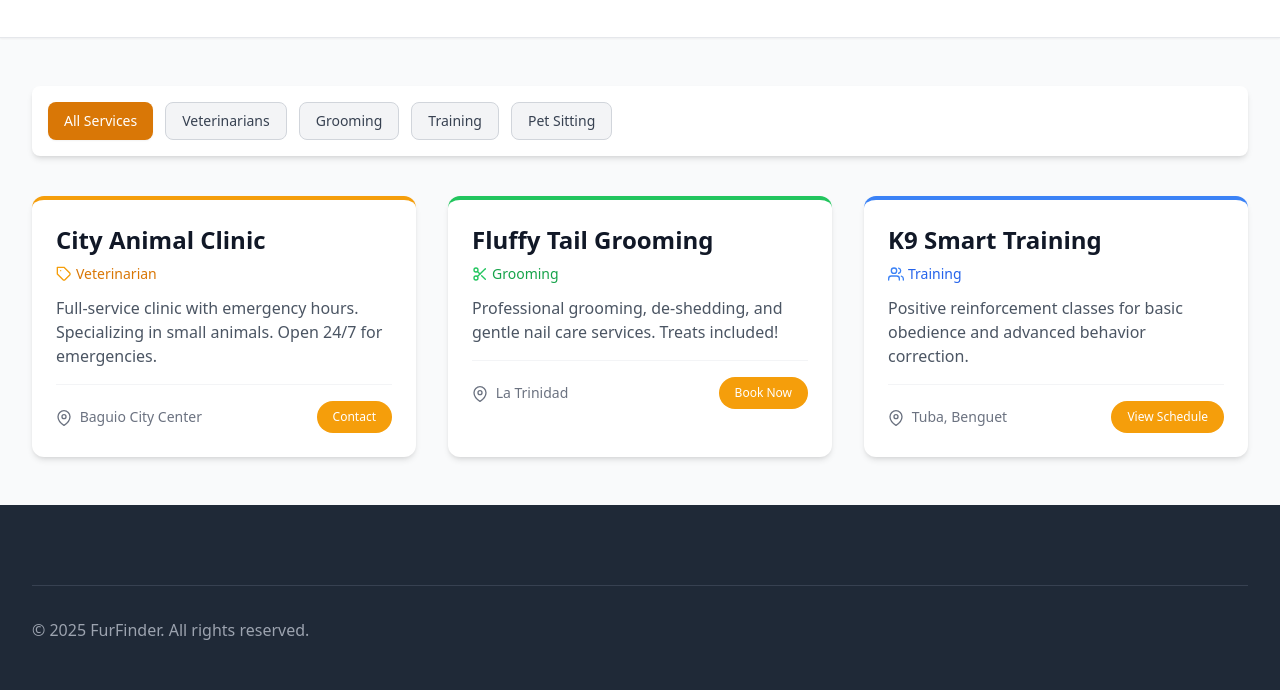
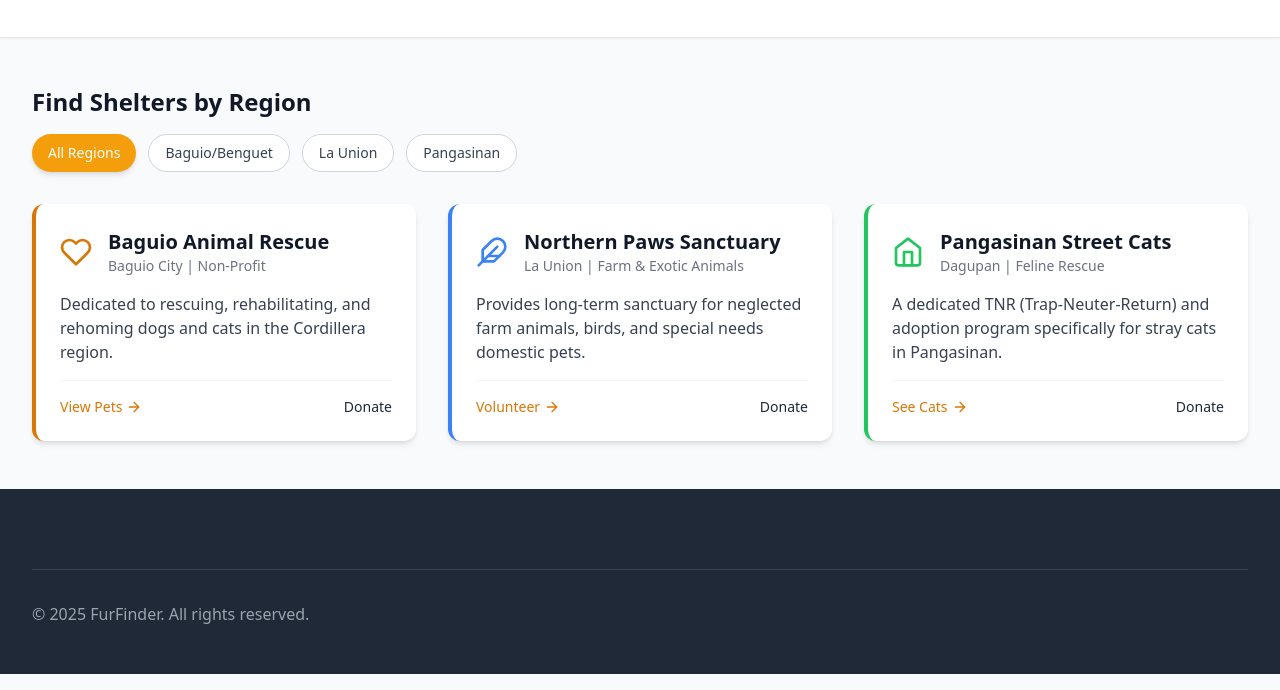
Before and after one commit to gumiho28/FurFinder2, a plain HTML site: page shelters.html in a window 1280 px wide. Shown: the part 179-869 px from the top of the page. Drawn offline with nearby package versions, Linux system fonts and the light colour scheme.

Commit message:
Add files via upload

```diff
--- a/shelters.html
+++ b/shelters.html
@@ -3,14 +3,14 @@
 <head>
     <meta charset="UTF-8">
     <meta name="viewport" content="width=device-width, initial-scale=1.0">
-    <title>Pet Services - FurFinder</title>
+    <title>Shelters - FurFinder</title>
     <link rel="icon" type="image/x-icon" href="/static/favicon.ico">
     <script src="https://cdn.tailwindcss.com"></script>
     <script src="https://unpkg.com/feather-icons"></script>
     <script src="https://cdn.jsdelivr.net/npm/feather-icons/dist/feather.min.js"></script>
     <style>
         .nav-item:hover { transform: translateY(-2px); }
-        .service-card:hover {
+        .shelter-card:hover {
             transform: translateY(-5px);
             box-shadow: 0 20px 25px -5px rgba(0, 0, 0, 0.1), 0 10px 10px -5px rgba(0, 0, 0, 0.04);
         }
@@ -38,8 +38,8 @@
                         <a href="index.html" class="border-transparent text-gray-500 hover:border-gray-300 hover:text-gray-700 inline-flex items-center px-1 pt-1 border-b-2 text-sm font-medium nav-item transition duration-150 ease-in-out"> Home </a>
                         <a href="adoption.html" class="border-transparent text-gray-500 hover:border-gray-300 hover:text-gray-700 inline-flex items-center px-1 pt-1 border-b-2 text-sm font-medium nav-item transition duration-150 ease-in-out"> Adoption </a>
                         <a href="lost_found.html" class="border-transparent text-gray-500 hover:border-gray-300 hover:text-gray-700 inline-flex items-center px-1 pt-1 border-b-2 text-sm font-medium nav-item transition duration-150 ease-in-out"> Lost & Found </a>
-                        <a href="services.html" class="border-amber-500 text-gray-900 inline-flex items-center px-1 pt-1 border-b-2 text-sm font-medium nav-item transition duration-150 ease-in-out"> Services </a>
-                        <a href="shelters.html" class="border-transparent text-gray-500 hover:border-gray-300 hover:text-gray-700 inline-flex items-center px-1 pt-1 border-b-2 text-sm font-medium nav-item transition duration-150 ease-in-out"> Shelters </a>
+                        <a href="services.html" class="border-transparent text-gray-500 hover:border-gray-300 hover:text-gray-700 inline-flex items-center px-1 pt-1 border-b-2 text-sm font-medium nav-item transition duration-150 ease-in-out"> Services </a>
+                        <a href="shelters.html" class="border-amber-500 text-gray-900 inline-flex items-center px-1 pt-1 border-b-2 text-sm font-medium nav-item transition duration-150 ease-in-out"> Shelters </a>
                         <a href="donations.html" class="border-transparent text-gray-500 hover:border-gray-300 hover:text-gray-700 inline-flex items-center px-1 pt-1 border-b-2 text-sm font-medium nav-item transition duration-150 ease-in-out"> Donations </a>
                     </div>
                 </div>
@@ -60,71 +60,88 @@
         <div class="bg-white shadow-sm border-b border-gray-200">
             <div class="max-w-7xl mx-auto py-10 px-4 sm:px-6 lg:px-8">
                 <h1 class="text-3xl font-extrabold text-gray-900 flex items-center">
-                    <i data-feather="tool" class="h-8 w-8 text-amber-500 mr-3"></i>
-                    Pet Services Directory
+                    <i data-feather="home" class="h-8 w-8 text-amber-500 mr-3"></i>
+                    Partner Shelters & Rescues
                 </h1>
-                <p class="mt-2 text-lg text-gray-500">Find the best care providers for your pet near you—vets, groomers, trainers, and more.</p>
+                <p class="mt-2 text-lg text-gray-500">Connect directly with the local organizations dedicated to pet welfare.</p>
             </div>
         </div>
 
         <div class="max-w-7xl mx-auto py-12 px-4 sm:px-6 lg:px-8">
-            <div class="flex flex-wrap justify-start gap-3 mb-10 p-4 bg-white rounded-lg shadow-md">
-                <button class="bg-amber-600 text-white px-4 py-2 rounded-lg shadow-sm text-sm hover:bg-amber-700 transition">All Services</button>
-                <button class="bg-gray-100 text-gray-700 border border-gray-300 px-4 py-2 rounded-lg text-sm hover:bg-gray-200 transition">Veterinarians</button>
-                <button class="bg-gray-100 text-gray-700 border border-gray-300 px-4 py-2 rounded-lg text-sm hover:bg-gray-200 transition">Grooming</button>
-                <button class="bg-gray-100 text-gray-700 border border-gray-300 px-4 py-2 rounded-lg text-sm hover:bg-gray-200 transition">Training</button>
-                <button class="bg-gray-100 text-gray-700 border border-gray-300 px-4 py-2 rounded-lg text-sm hover:bg-gray-200 transition">Pet Sitting</button>
+             <div class="mb-8">
+                <h2 class="text-2xl font-bold text-gray-900 mb-4">Find Shelters by Region</h2>
+                <div class="flex flex-wrap gap-3">
+                    <button class="bg-amber-500 text-white px-4 py-2 rounded-full text-sm shadow-md">All Regions</button>
+                    <button class="bg-white text-gray-700 border border-gray-300 px-4 py-2 rounded-full text-sm hover:bg-gray-100">Baguio/Benguet</button>
+                    <button class="bg-white text-gray-700 border border-gray-300 px-4 py-2 rounded-full text-sm hover:bg-gray-100">La Union</button>
+                    <button class="bg-white text-gray-700 border border-gray-300 px-4 py-2 rounded-full text-sm hover:bg-gray-100">Pangasinan</button>
+                </div>
             </div>
 
             <div class="grid grid-cols-1 md:grid-cols-2 lg:grid-cols-3 gap-8">
-                <div class="service-card bg-white rounded-xl shadow-md overflow-hidden transition duration-300 ease-in-out border-t-4 border-amber-500">
-                    <div class="p-6">
-                        <h3 class="text-2xl font-bold text-gray-900">City Animal Clinic</h3>
-                        <div class="mt-2 flex items-center text-sm">
-                            <i data-feather="tag" class="h-4 w-4 text-amber-500 mr-1"></i>
-                            <span class="text-amber-600 font-medium">Veterinarian</span>
+                <div class="shelter-card bg-white rounded-xl shadow-md overflow-hidden transition duration-300 ease-in-out p-6 border-l-4 border-amber-600">
+                    <div class="flex items-center mb-4">
+                        <div class="flex-shrink-0">
+                            <i data-feather="heart" class="h-8 w-8 text-amber-600"></i>
                         </div>
-                        <p class="text-gray-600 mt-3">Full-service clinic with emergency hours. Specializing in small animals. Open 24/7 for emergencies.</p>
-                        <div class="mt-4 pt-4 border-t border-gray-100 flex justify-between items-center text-sm text-gray-500">
-                            <span><i data-feather="map-pin" class="h-4 w-4 inline mr-1"></i> Baguio City Center</span>
-                            <a href="#" class="bg-amber-500 hover:bg-amber-600 text-white px-4 py-2 rounded-full text-xs font-medium transition duration-150">
-                                Contact
-                            </a>
+                        <div class="ml-4">
+                            <h3 class="text-xl font-bold text-gray-900">Baguio Animal Rescue</h3>
+                            <p class="text-sm text-gray-500">Baguio City | Non-Profit</p>
                         </div>
+                    </div>
+                    <p class="text-gray-700">Dedicated to rescuing, rehabilitating, and rehoming dogs and cats in the Cordillera region.</p>
+
+                    <div class="mt-4 pt-4 border-t border-gray-100 flex justify-between">
+                        <a href="adoption.html" class="text-sm font-medium text-amber-600 hover:text-amber-800 flex items-center">
+                            View Pets <i data-feather="arrow-right" class="ml-1 h-4 w-4"></i>
+                        </a>
+                        <a href="donations.html" class="text-sm font-medium text-gray-800 hover:text-amber-600">
+                            Donate
+                        </a>
                     </div>
                 </div>
 
-                <div class="service-card bg-white rounded-xl shadow-md overflow-hidden transition duration-300 ease-in-out border-t-4 border-green-500">
-                    <div class="p-6">
-                        <h3 class="text-2xl font-bold text-gray-900">Fluffy Tail Grooming</h3>
-                        <div class="mt-2 flex items-center text-sm">
-                            <i data-feather="scissors" class="h-4 w-4 text-green-500 mr-1"></i>
-                            <span class="text-green-600 font-medium">Grooming</span>
+                <div class="shelter-card bg-white rounded-xl shadow-md overflow-hidden transition duration-300 ease-in-out p-6 border-l-4 border-blue-500">
+                    <div class="flex items-center mb-4">
+                        <div class="flex-shrink-0">
+                            <i data-feather="feather" class="h-8 w-8 text-blue-500"></i>
                         </div>
-                        <p class="text-gray-600 mt-3">Professional grooming, de-shedding, and gentle nail care services. Treats included!</p>
-                        <div class="mt-4 pt-4 border-t border-gray-100 flex justify-between items-center text-sm text-gray-500">
-                            <span><i data-feather="map-pin" class="h-4 w-4 inline mr-1"></i> La Trinidad</span>
-                            <a href="#" class="bg-amber-500 hover:bg-amber-600 text-white px-4 py-2 rounded-full text-xs font-medium transition duration-150">
-                                Book Now
-                            </a>
+                        <div class="ml-4">
+                            <h3 class="text-xl font-bold text-gray-900">Northern Paws Sanctuary</h3>
+                            <p class="text-sm text-gray-500">La Union | Farm & Exotic Animals</p>
                         </div>
+                    </div>
+                    <p class="text-gray-700">Provides long-term sanctuary for neglected farm animals, birds, and special needs domestic pets.</p>
+
+                    <div class="mt-4 pt-4 border-t border-gray-100 flex justify-between">
+                        <a href="#" class="text-sm font-medium text-amber-600 hover:text-amber-800 flex items-center">
+                            Volunteer <i data-feather="arrow-right" class="ml-1 h-4 w-4"></i>
+                        </a>
+                        <a href="donations.html" class="text-sm font-medium text-gray-800 hover:text-amber-600">
+                            Donate
+                        </a>
                     </div>
                 </div>
 
-                <div class="service-card bg-white rounded-xl shadow-md overflow-hidden transition duration-300 ease-in-out border-t-4 border-blue-500">
-                    <div class="p-6">
-                        <h3 class="text-2xl font-bold text-gray-900">K9 Smart Training</h3>
-                        <div class="mt-2 flex items-center text-sm">
-                            <i data-feather="users" class="h-4 w-4 text-blue-500 mr-1"></i>
-                            <span class="text-blue-600 font-medium">Training</span>
+                <div class="shelter-card bg-white rounded-xl shadow-md overflow-hidden transition duration-300 ease-in-out p-6 border-l-4 border-green-500">
+                    <div class="flex items-center mb-4">
+                        <div class="flex-shrink-0">
+                            <i data-feather="home" class="h-8 w-8 text-green-500"></i>
                         </div>
-                        <p class="text-gray-600 mt-3">Positive reinforcement classes for basic obedience and advanced behavior correction.</p>
-                        <div class="mt-4 pt-4 border-t border-gray-100 flex justify-between items-center text-sm text-gray-500">
-                            <span><i data-feather="map-pin" class="h-4 w-4 inline mr-1"></i> Tuba, Benguet</span>
-                            <a href="#" class="bg-amber-500 hover:bg-amber-600 text-white px-4 py-2 rounded-full text-xs font-medium transition duration-150">
-                                View Schedule
-                            </a>
+                        <div class="ml-4">
+                            <h3 class="text-xl font-bold text-gray-900">Pangasinan Street Cats</h3>
+                            <p class="text-sm text-gray-500">Dagupan | Feline Rescue</p>
                         </div>
+                    </div>
+                    <p class="text-gray-700">A dedicated TNR (Trap-Neuter-Return) and adoption program specifically for stray cats in Pangasinan.</p>
+
+                    <div class="mt-4 pt-4 border-t border-gray-100 flex justify-between">
+                        <a href="adoption.html" class="text-sm font-medium text-amber-600 hover:text-amber-800 flex items-center">
+                            See Cats <i data-feather="arrow-right" class="ml-1 h-4 w-4"></i>
+                        </a>
+                        <a href="donations.html" class="text-sm font-medium text-gray-800 hover:text-amber-600">
+                            Donate
+                        </a>
                     </div>
                 </div>
 
```
